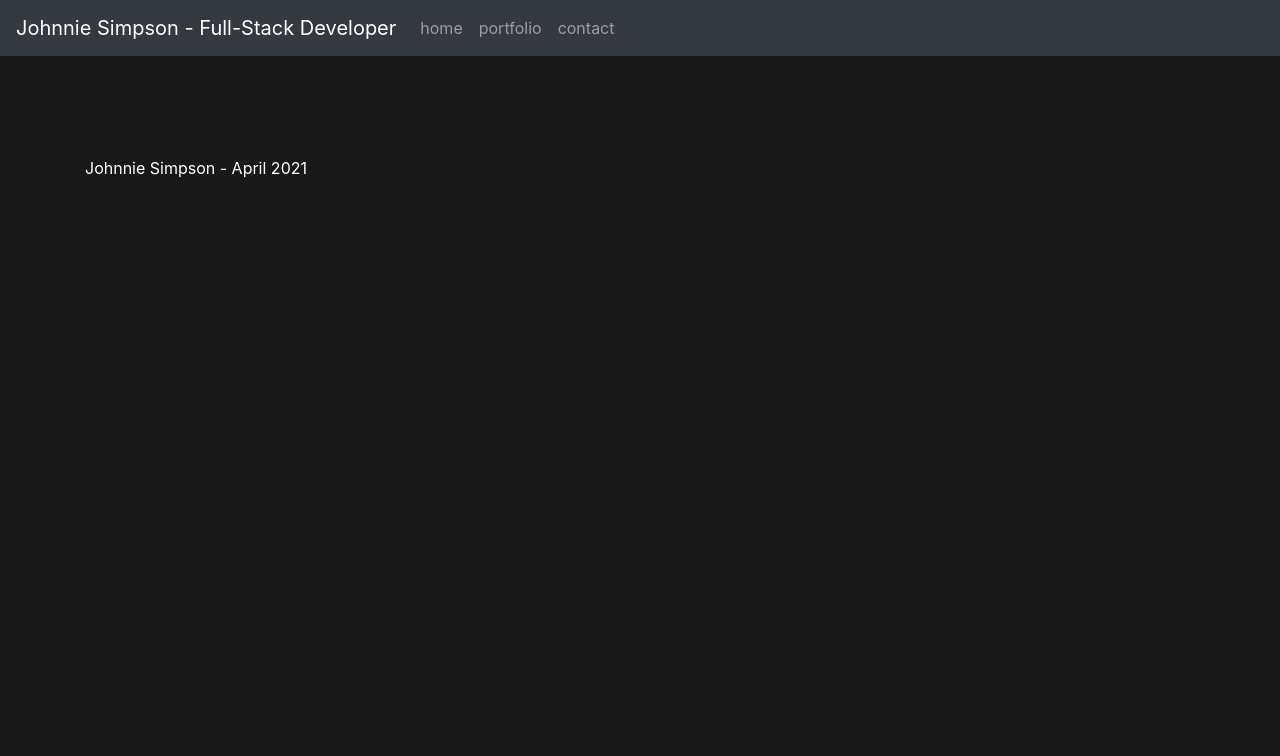
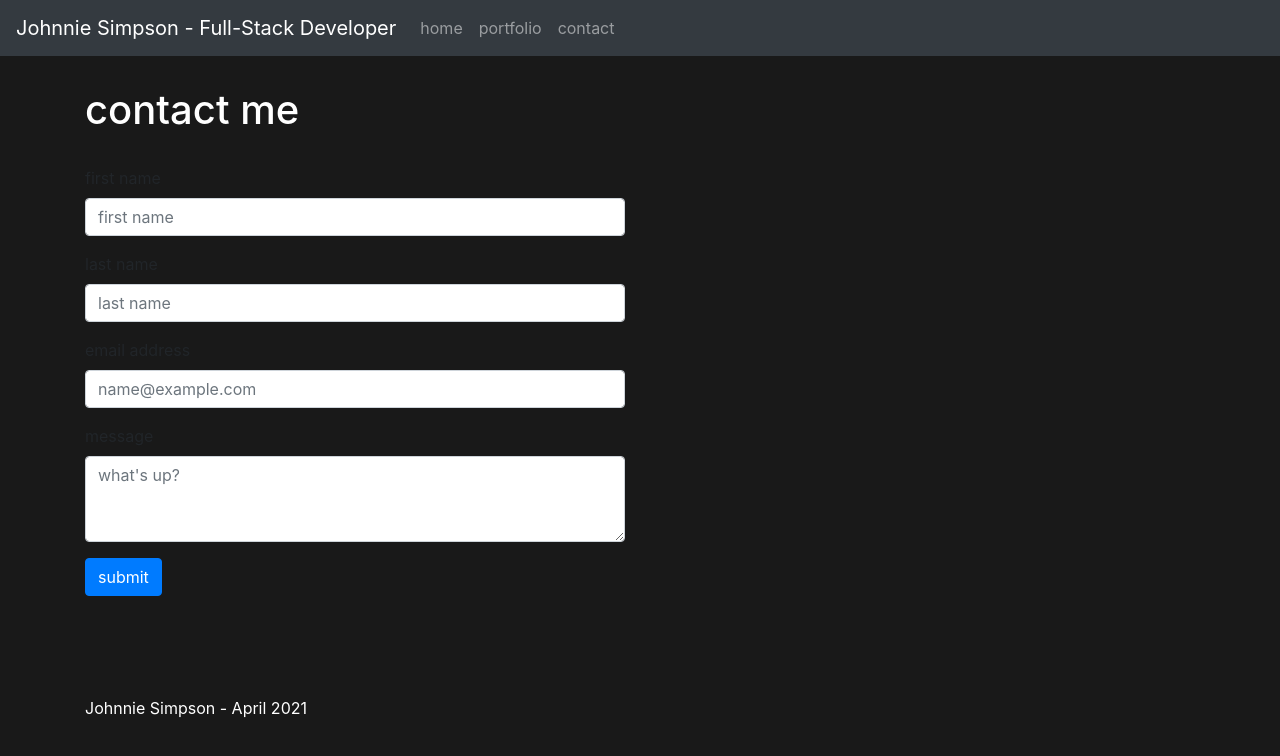
Before and after one commit to balokdecoy/simpson-portfolio, a React (Create React App) app: page /Contact in a window 1280 px wide. Shown: the top 756 px of the page. Built offline with nearby package versions, Linux system fonts and the light colour scheme.

Commit message:
Created Contact page and linked it to the App file.

```diff
--- a/src/App.js
+++ b/src/App.js
@@ -2,7 +2,8 @@ import React from "react";
 import { BrowserRouter as Router, Route, Switch } from "react-router-dom";
 import Nav from "./components/Nav";
 import Home from "./pages/Home";
-import Portfolio from "./pages/Portfolio"
+import Portfolio from "./pages/Portfolio";
+import Contact from "./pages/Contact";
 import Footer from "./components/Footer/index";
 import "./App.css";
 
@@ -14,6 +15,7 @@ function App() {
         <Switch>
           <Route exact path="/" component={Home} />
           <Route exact path="/Portfolio" component={Portfolio} />
+          <Route exact path="/Contact" component={Contact} />
         </Switch>
         <Footer />
       </div>
--- a/src/pages/Contact.js
+++ b/src/pages/Contact.js
@@ -1,2 +1,40 @@
 import React from "react";
 import { Col, Row, Container } from "../components/Grid/index";
+import Form from 'react-bootstrap/Form';
+import FormFile from 'react-bootstrap/FormFile'
+
+
+function Contact() {
+    return (
+        <Container>
+            <Row>
+                <Col size="md-6">
+                <Form>
+                        <div className="form-group">
+                          <h1 style={{paddingTop: "30px", color: "white"}}>contact me</h1>
+                          <br />
+                          <label htmlFor="exampleFormControlInput1">first name</label>
+                          <input type="text" className="form-control" placeholder="first name" />
+                        </div>
+                        <div className="form-group">
+                            <label>last name</label>
+                            <input type="text" className="form-control" placeholder="last name" />
+                        </div>
+                        <div className="form-group">
+                            <label>email address</label>
+                            <input type="email" className="form-control" id="exampleFormControlInput1" placeholder="name@example.com" />
+                        </div>
+                        <div className="form-group">
+                          <label>message</label>
+                          <textarea className="form-control" rows="3"
+                          placeholder="what's up?"></textarea>
+                        </div>
+                        <button type="submit" className="btn btn-primary">submit</button>
+                    </Form>
+                </Col>
+            </Row>
+        </Container>
+    );
+}
+
+export default Contact;
```
